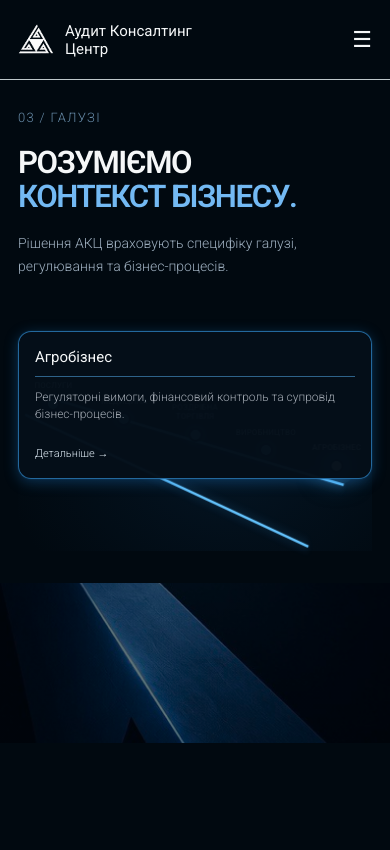
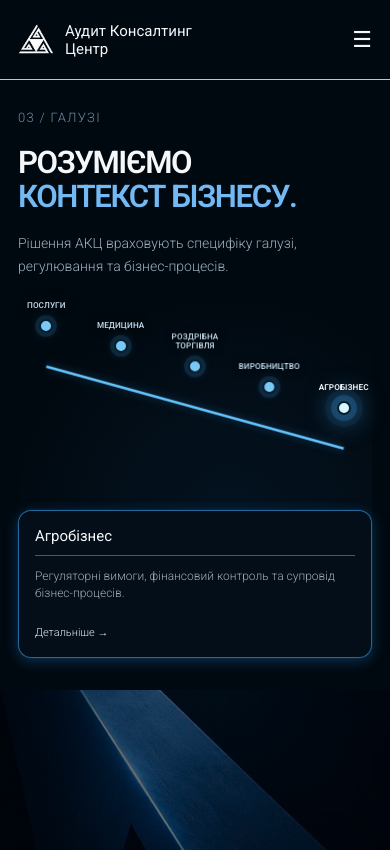
Before and after one commit to dnagorna3817-spec/website_akc_main, a Next.js app: page /industries in a window 390 px wide. Built offline with nearby package versions, Linux system fonts and the light colour scheme.

Commit message:
Align responsive industry nodes with line and move cards below plot

```diff
--- a/app/industries/industries.css
+++ b/app/industries/industries.css
@@ -851,3 +851,75 @@
   .industries-plot { min-height: 220px; }
   .industries-plot > .industries-detail { margin-top: 26px; }
 }
+
+/* Final narrow-screen geometry: the SVG and the dots share exact coordinates.
+   Keep the selected information card below the line, never over its labels. */
+.industries-plot .industries-line-mobile { display: none; }
+@media (max-width: 900px) {
+  .industries-plot {
+    height: auto;
+    min-height: 0;
+    display: flex;
+    flex-direction: column;
+    position: relative;
+    padding-top: 250px;
+    overflow: visible;
+    margin-bottom: 0;
+  }
+  .industries-plot .industries-line-desktop { display: none; }
+  .industries-plot .industries-line-mobile {
+    display: block;
+    position: absolute;
+    inset: 0 auto auto 0;
+    width: 100%;
+    height: 250px;
+  }
+  .industries-plot .industries-node {
+    position: absolute;
+    transform: translate(-50%, calc(-100% + 8px));
+    z-index: 2;
+    min-width: 48px;
+    min-height: 44px;
+    gap: 8px;
+  }
+  /* Path: (80,90) to (920,210) in the 1000x300 viewBox. */
+  .industries-plot .industries-node-1 { left: 8%; top: 30px; }
+  .industries-plot .industries-node-2 { left: 29%; top: 55px; }
+  .industries-plot .industries-node-3 { left: 50%; top: 80px; }
+  .industries-plot .industries-node-4 { left: 71%; top: 105px; }
+  .industries-plot .industries-node-5 { left: 92%; top: 130px; }
+  .industries-plot > .industries-detail {
+    position: relative;
+    inset: auto;
+    order: 2;
+    align-self: flex-end;
+    width: min(330px, 100%);
+    max-width: 100%;
+    margin: 0;
+    z-index: 3;
+  }
+  .industries-plot .industries-node span {
+    font-size: clamp(10px, 1.5vw, 12px);
+    max-width: 125px;
+    white-space: normal;
+    text-align: center;
+  }
+}
+@media (max-width: 600px) {
+  .industries-plot { padding-top: 205px; }
+  .industries-plot .industries-line-mobile { height: 205px; }
+  .industries-plot .industries-node-1 { left: 8%; top: 24.6px; }
+  .industries-plot .industries-node-2 { left: 29%; top: 45.1px; }
+  .industries-plot .industries-node-3 { left: 50%; top: 65.6px; }
+  .industries-plot .industries-node-4 { left: 71%; top: 86.1px; }
+  .industries-plot .industries-node-5 { left: 92%; top: 106.6px; }
+  .industries-plot .industries-node span {
+    max-width: 72px;
+    font-size: clamp(8px, 2.1vw, 10px);
+  }
+  .industries-plot > .industries-detail {
+    align-self: stretch;
+    width: 100%;
+    margin-top: 0;
+  }
+}
```
